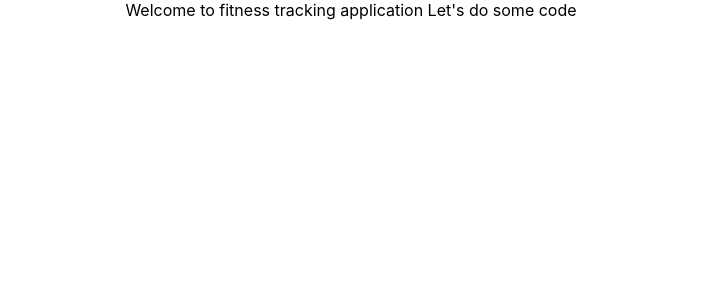
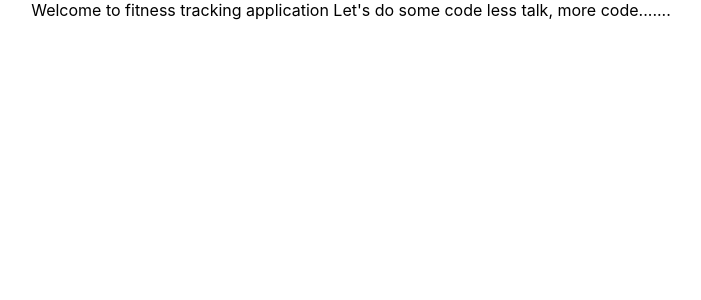
Before and after one commit to farukphero/fitness-tracking-web-client, a React (Create React App) app: page / in a window 1280 px wide. Shown: the top 300 px of the page, without its empty margins (289-990 px from the left). Built offline with nearby package versions, Linux system fonts and the light colour scheme.

Commit message:
another commit from euhan

```diff
--- a/src/App.js
+++ b/src/App.js
@@ -5,6 +5,7 @@ function App() {
     <div className="App">
        Welcome to fitness tracking application
        Let's do some code
+       less talk, more code.......
     </div>
   );
 }
```
